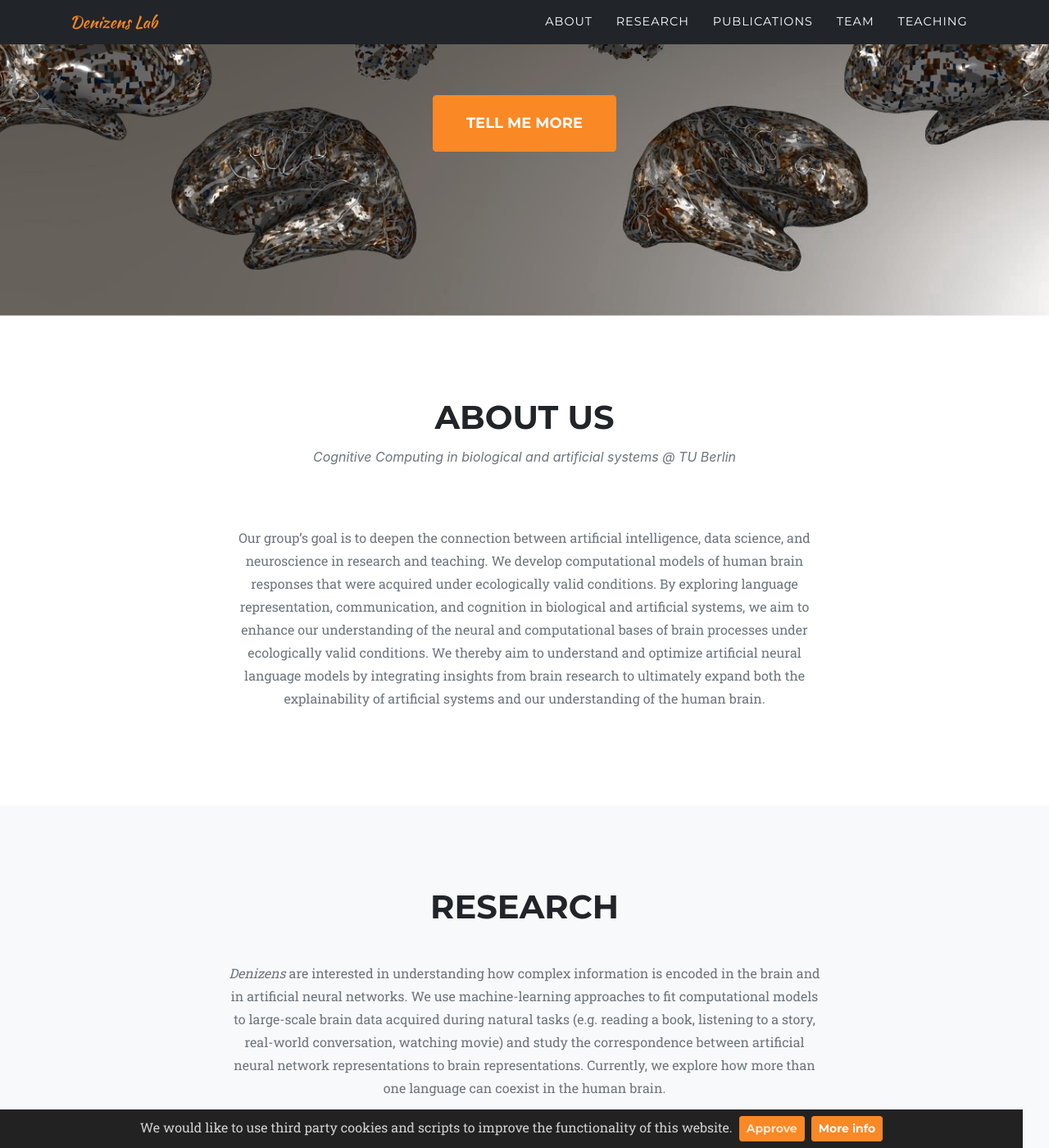
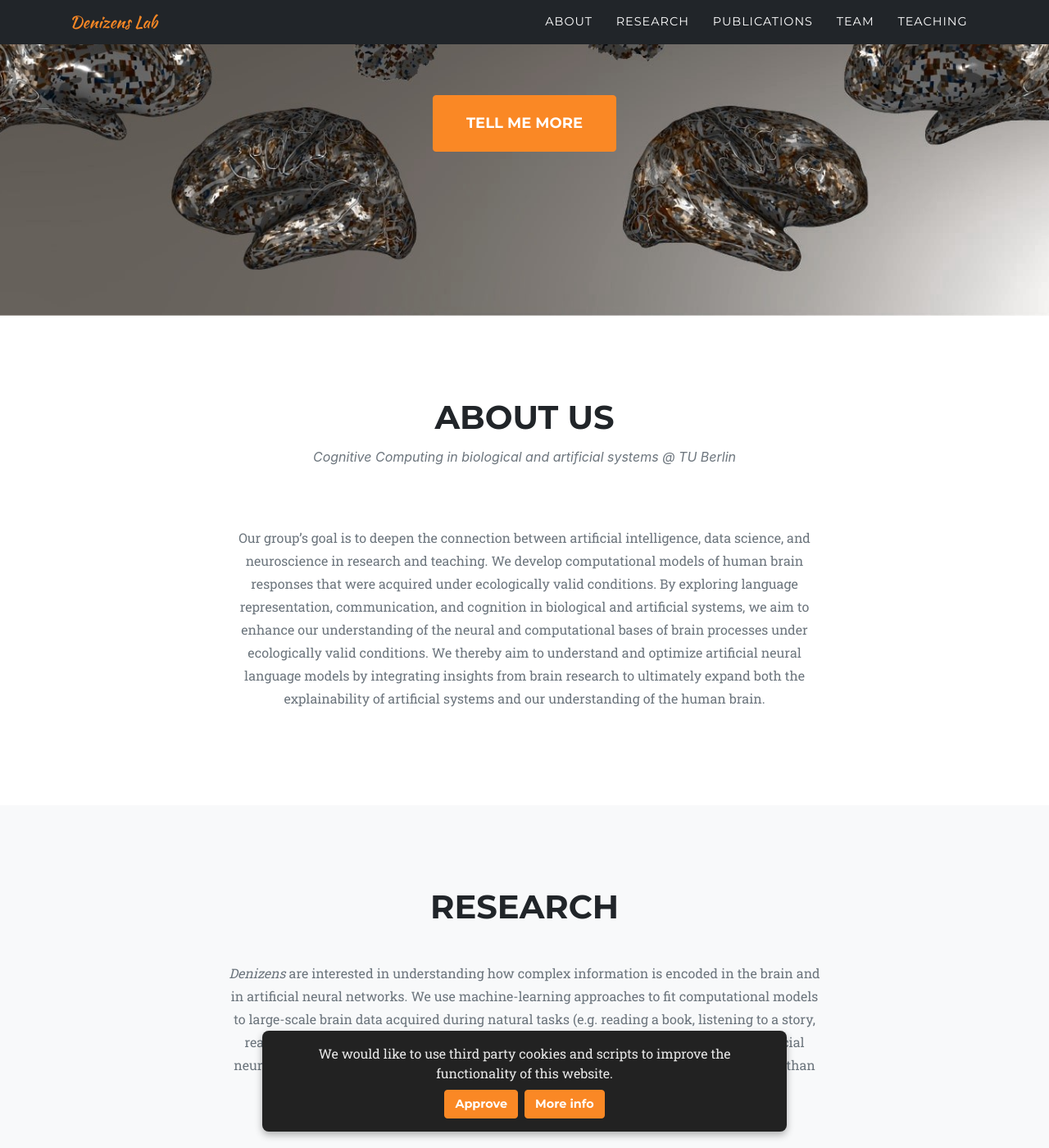
Before and after one commit to denizenslab/denizenslab.github.io, a Jekyll site: the page built from index.md, in a window 1280 px wide and 1400 px high, scrolled down 497 px. Shown: the whole window at 82% size. Built offline with Jekyll 4.4.1, drawn with Linux system fonts in a browser that asks for light colours; some web fonts are replaced.

Commit message:
center cookie consent

```diff
--- a/_includes/cookie-consent.html
+++ b/_includes/cookie-consent.html
@@ -1,11 +1,48 @@
 <style>
-    #cookie-notice {padding: 0.5rem 1rem; display: none; text-align: center; position: fixed; bottom: 0; width: calc(100% - 2rem); background: #222; color: rgba(255,255,255,0.8);}
-    #cookie-notice a {display: inline-block; cursor: pointer; margin-left: 0.5rem;}
+    #cookie-notice {
+        position: fixed;
+        bottom: 20px;
+        left: 50%;
+        transform: translateX(-50%);
+        background: #222;
+        color: rgba(255, 255, 255, 0.9);
+        padding: 1rem 1.5rem;
+        border-radius: 8px;
+        z-index: 999;
+        text-align: center;
+        display: none;
+        box-shadow: 0 4px 10px rgba(0,0,0,0.3);
+    }
+
+    #cookie-notice span {
+        display: block;
+        margin-bottom: 0.5rem;
+    }
+
+    #cookie-notice a {
+        display: inline-block;
+        margin: 0 0.25rem;
+        padding: 0.35rem 0.75rem;
+
+        color: #fff;
+        text-decoration: none;
+        border-radius: 4px;
+        font-size: 0.9rem;
+    }
+
+    #cookie-notice a:hover {
+        background-color: #0056b3;
+    }
+
     @media (max-width: 767px) {
-        #cookie-notice span {display: block; padding-top: 3px; margin-bottom: 1rem;}
-        #cookie-notice a {position: relative; bottom: 4px;}
+        #cookie-notice {
+            width: 90%;
+            left: 5%;
+            transform: none;
+        }
     }
 </style>
+
 <div id="cookie-notice"><span>We would like to use third party cookies and scripts to improve the functionality of this website.</span><a id="cookie-notice-accept" class="btn btn-primary btn-sm">Approve</a><a href="/privacy" class="btn btn-primary btn-sm">More info</a></div>
 <script>
     function createCookie(name,value,days) {
```
